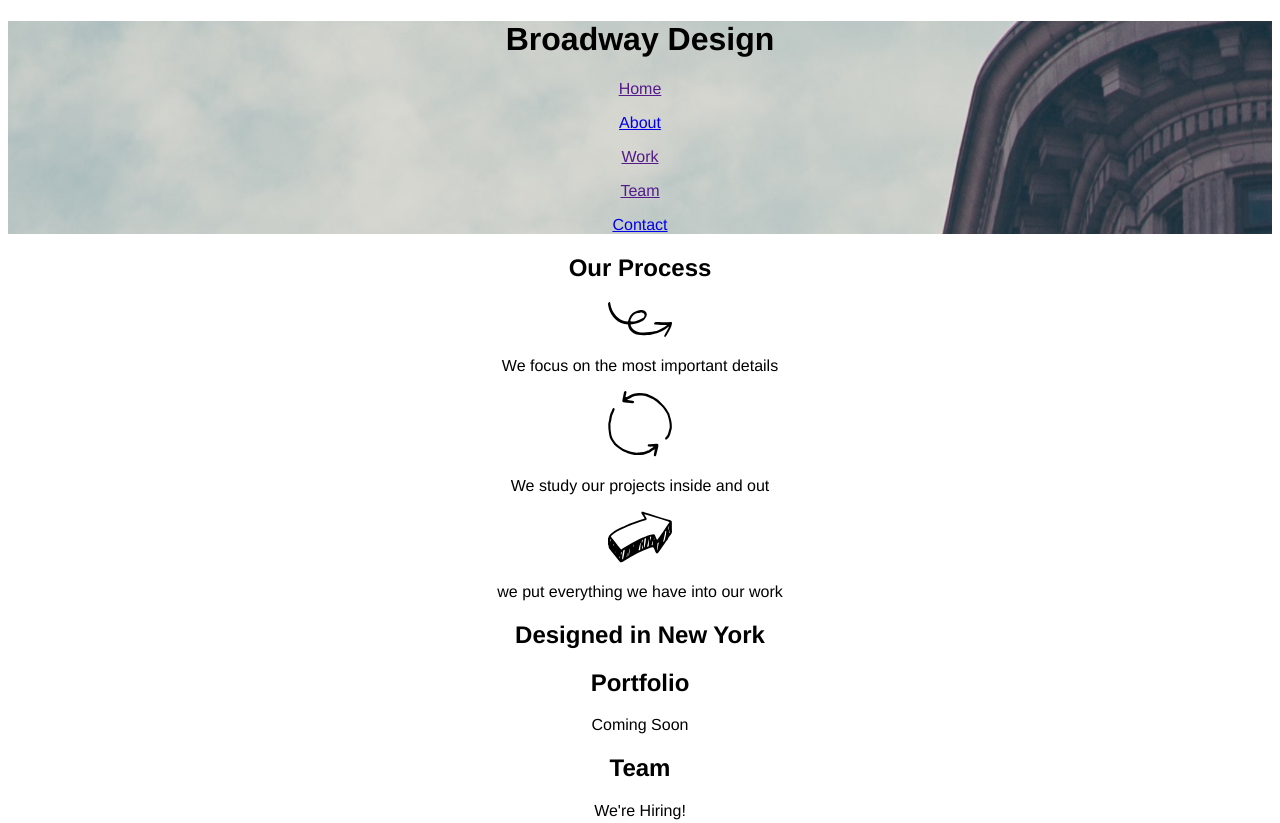
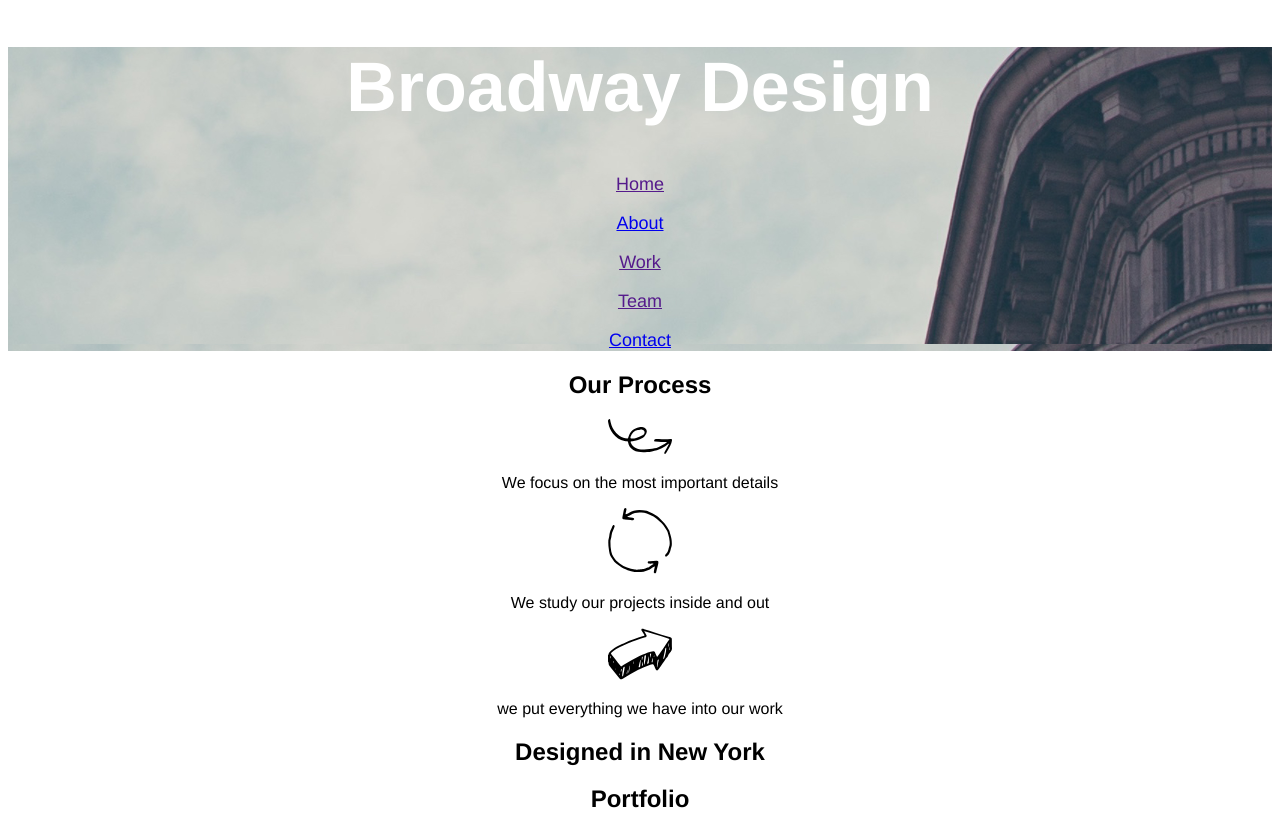
Before and after one commit to Alen002/broadway, a plain HTML site: page index.html in a window 1280 px wide. Shown: the top 823 px of the page. Drawn offline with Linux system fonts and the light colour scheme.

Commit message:
Version 1.3

```diff
--- a/index.html
+++ b/index.html
@@ -12,11 +12,13 @@
 <body>
 <div id="nav">
   <h1>Broadway Design</h1>
-    <p><a href="">Home</a></p>
-    <p><a href="#process">About</a></p>
-    <p><a href="">Work</a></p>
-    <p><a href="">Team</a></p>
-    <p><a href="#footer">Contact</a></p>
+    <span id ="navpoints">
+      <p><a href="">Home</a></p>
+      <p><a href="#process">About</a></p>
+      <p><a href="">Work</a></p>
+      <p><a href="">Team</a></p>
+      <p><a href="#footer">Contact</a></p>
+    </span>
 </div>
 
 <div id="process">
--- a/resources/css/style.css
+++ b/resources/css/style.css
@@ -1,11 +1,24 @@
 body {
 text-align: center;
 font-family: Helvetica;
+}
+
+h1 {
+  font-size: 70px;
 
 }
 
+
+
+
 #nav {
   background-image: url(building.png);
+  color: white;
+}
+
+#navpoints {
+  font-size: 18px;
+  color: white;
 }
 
 
```
